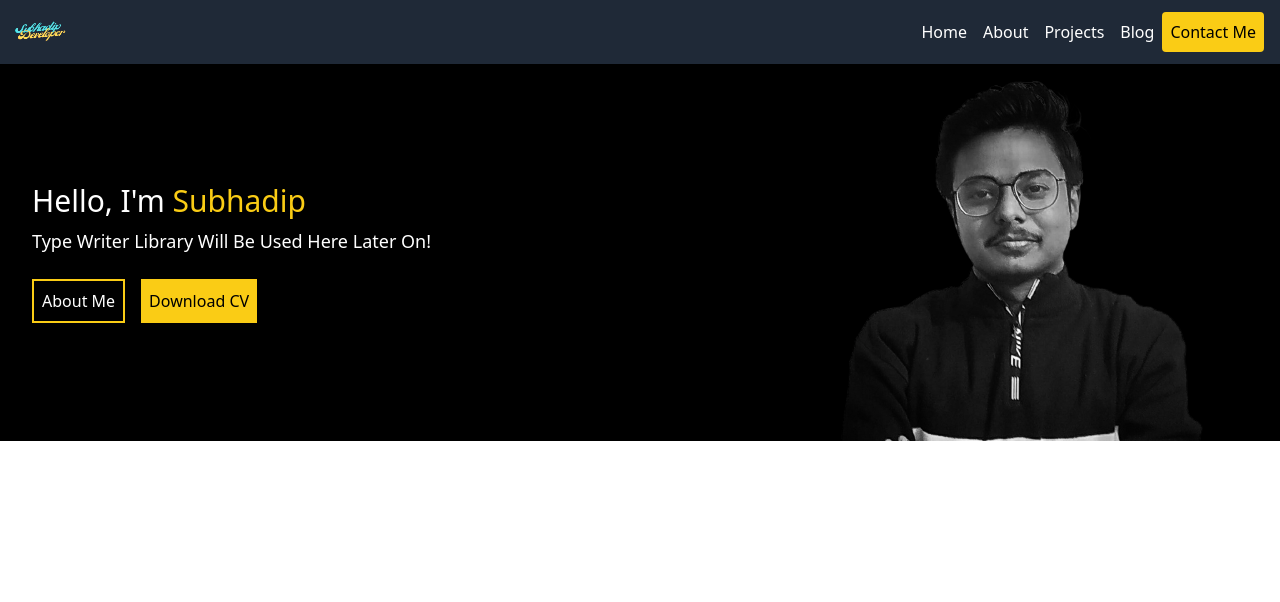
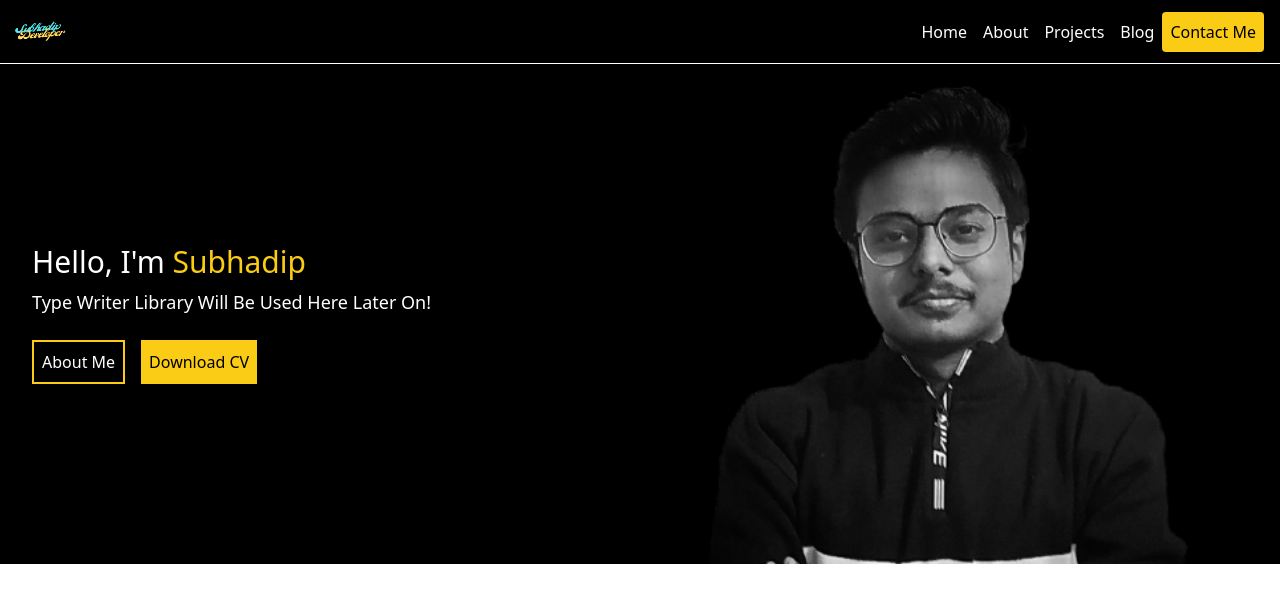
Before and after one commit to Subhadiptech/portfolio, a React (Create React App) app: page / in a window 1280 px wide. Shown: the top 602 px of the page. Built offline with nearby package versions, Linux system fonts and the light colour scheme.

Commit message:
hero partially done

```diff
--- a/src/components/Head.jsx
+++ b/src/components/Head.jsx
@@ -13,8 +13,8 @@ export default function Head() {
 
     return (
         <div>
-            <nav className='bg-gray-800 text-white h-16 flex justify-between items-center z-50 sticky'>
-                <img className='w-20 p-2 h-16 cursor-pointer' src='logo.png' alt='logo'></img>
+            <nav className='bg-black text-white h-16 flex justify-between items-center z-50 sticky border-b-[1px] border-white'>
+                <img className='w-20 p-2 h-16 cursor-pointer' src='logoNew.png' alt='logo'></img>
                 <ul className='sm:flex hidden'>
                     <li className='p-2'><a className='hover:text-yellow-400' href='#'>Home</a></li>
                     <li className='p-2'><a className='hover:text-yellow-400' href='#'>About</a></li>
--- a/src/components/Hero.jsx
+++ b/src/components/Hero.jsx
@@ -4,21 +4,18 @@ export default function Hero() {
 
     //make for mobile first without sm
     return (
-        <main className='bg-black h-max flex items-center justify-between custom-shape px-8'>
+        <main className='bg-black z-50 flex items-center justify-between custom-shape px-8'>
 
             <article className='text-white'>
                 <h1 className='text-3xl pb-2 capitalize'>Hello, I'm <span className='text-yellow-400 capitalize'>Subhadip</span></h1>
                 <p className='text-lg pb-2 capitalize'>type writer library will be used here later on!</p>
-                 <section className='flex pt-4'>
-                 <button className='bg-transparent border-2 border-yellow-400 p-2 hover:bg-yellow-400 hover:text-black'>About Me</button>
-                 <button className='bg-yellow-400 px-2 hover:bg-transparent text-black hover:text-white hover:border-2 hover:border-yellow-400 ml-4'>Download CV</button>
-                 </section>
-
+                <section className='flex pt-4'>
+                    <button className='bg-transparent border-2 border-yellow-400 p-2 hover:bg-yellow-400 hover:text-black'>About Me</button>
+                    <button className='bg-yellow-400 px-2 hover:bg-transparent text-black hover:text-white hover:border-2 hover:border-yellow-400 ml-4'>Download CV</button>
+                </section>
             </article>
 
-            <img className='object-fill' src='heroPage.png' alt='error'></img>
-
-
+            <img className='object-fill h-[500px]' src='heroPage.png' alt='error'></img>
 
         </main>
     )
```
Also changed, not shown: public/logoNew.png (added).
